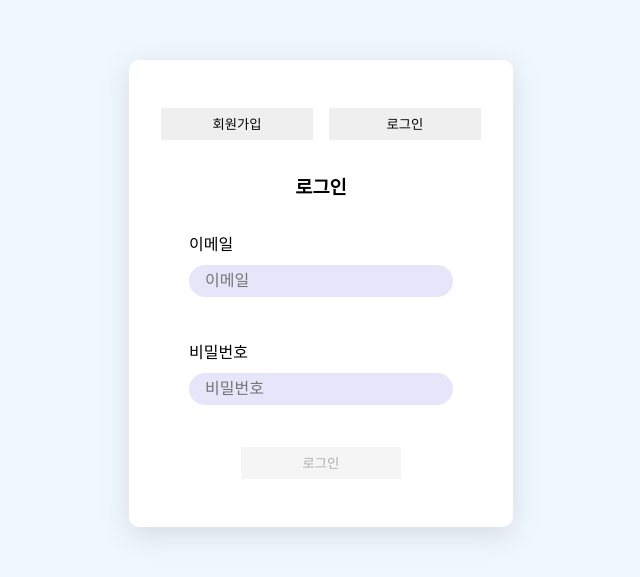
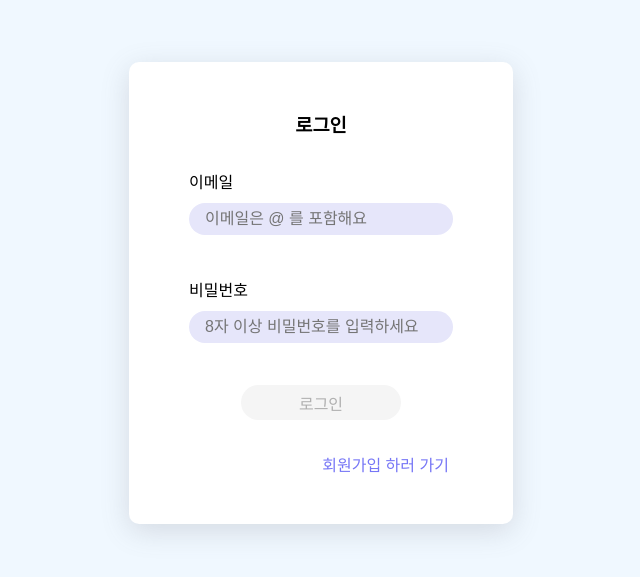
Before and after one commit to hana1203/todo-crud, a React (Create React App) app: page / in a window 1280 px wide. Shown: the part 107-684 px from the top of the page, without its empty margins (319-959 px from the left). Built offline with nearby package versions, Linux system fonts and the light colour scheme.

Commit message:
fix: minor bug 수정, ui 변경

```diff
--- a/src/components/Button.tsx
+++ b/src/components/Button.tsx
@@ -24,7 +24,11 @@ const ButtonTag = styled.button`
     cursor: none;
     background-color: whitesmoke;
   }
-
+  &.large {
+    height: 2.2rem;
+    border-radius: 32px;
+    font-size: medium;
+  }
   &.medium {
     width: 5rem;
     border-radius: 16px;
--- a/src/pages/Sign.tsx
+++ b/src/pages/Sign.tsx
@@ -49,7 +49,21 @@ export const Sign = () => {
     } else if (isLoginPage) {
       logIn({ email, password }).then(() => navigate("/todo"));
     }
+    setEmail("");
+    setPassword("");
   };
+
+  const handleClickToOther = () => {
+    if (isLoginPage) {
+      setIsLoginPage(false);
+    } else {
+      setIsLoginPage(true);
+    }
+    setEmail("");
+    setPassword("");
+  };
+
+  // console.log("email", email);
 
   //토큰 있는 상태로 로그인 페이지 접속시 투두페이지로 가기
   useEffect(() => {
@@ -61,17 +75,15 @@ export const Sign = () => {
   return (
     <SignContainer>
       <SignWrapper>
-        <Tab>
-          <Button onClick={() => setIsLoginPage(false)}>회원가입</Button>
-          <Button onClick={() => setIsLoginPage(true)}>로그인</Button>
-        </Tab>
         <SignForm onSubmit={submitSign}>
           {isLoginPage ? <h3>로그인</h3> : <h3>회원가입</h3>}
           <SpanInputWrapper>
             <label>이메일</label>
+
             <Input
-              placeholder={"이메일"}
+              placeholder={"이메일은 @ 를 포함해요"}
               type={"text"}
+              value={email}
               onChange={setEmailValidation}
               isError={isEmailError}
               errMsg="올바른 이메일 형식을 입력하세요"
@@ -81,8 +93,9 @@ export const Sign = () => {
           <SpanInputWrapper>
             <label>비밀번호</label>
             <Input
-              placeholder={"비밀번호"}
+              placeholder={"8자 이상 비밀번호를 입력하세요"}
               type={"password"}
+              value={password}
               onChange={setPasswordValidation}
               isError={isPasswordError}
               errMsg="8자 이상 비밀번호를 입력하세요"
@@ -90,6 +103,7 @@ export const Sign = () => {
             ></Input>
           </SpanInputWrapper>
           <Button
+            className="large"
             disabled={
               isEmailError ||
               isPasswordError ||
@@ -100,6 +114,13 @@ export const Sign = () => {
             {isLoginPage ? "로그인" : "회원가입"}
           </Button>
         </SignForm>
+        <Tab>
+          {isLoginPage ? (
+            <div onClick={handleClickToOther}>회원가입 하러 가기</div>
+          ) : (
+            <div onClick={handleClickToOther}>로그인 하러 가기</div>
+          )}
+        </Tab>
       </SignWrapper>
     </SignContainer>
   );
@@ -129,11 +150,14 @@ const SignWrapper = styled.div`
 const Tab = styled.div`
   margin: 1rem 0;
   display: flex;
-  > button:first-of-type {
-    margin-right: 8px;
-  }
-  > button:nth-of-type(2) {
-    margin-left: 8px;
+  justify-content: flex-end;
+  > div {
+    cursor: pointer;
+    padding-right: 2rem;
+    color: rgb(118, 118, 246);
+    :hover {
+      color: rgb(80, 80, 185);
+    }
   }
 `;
 
```
